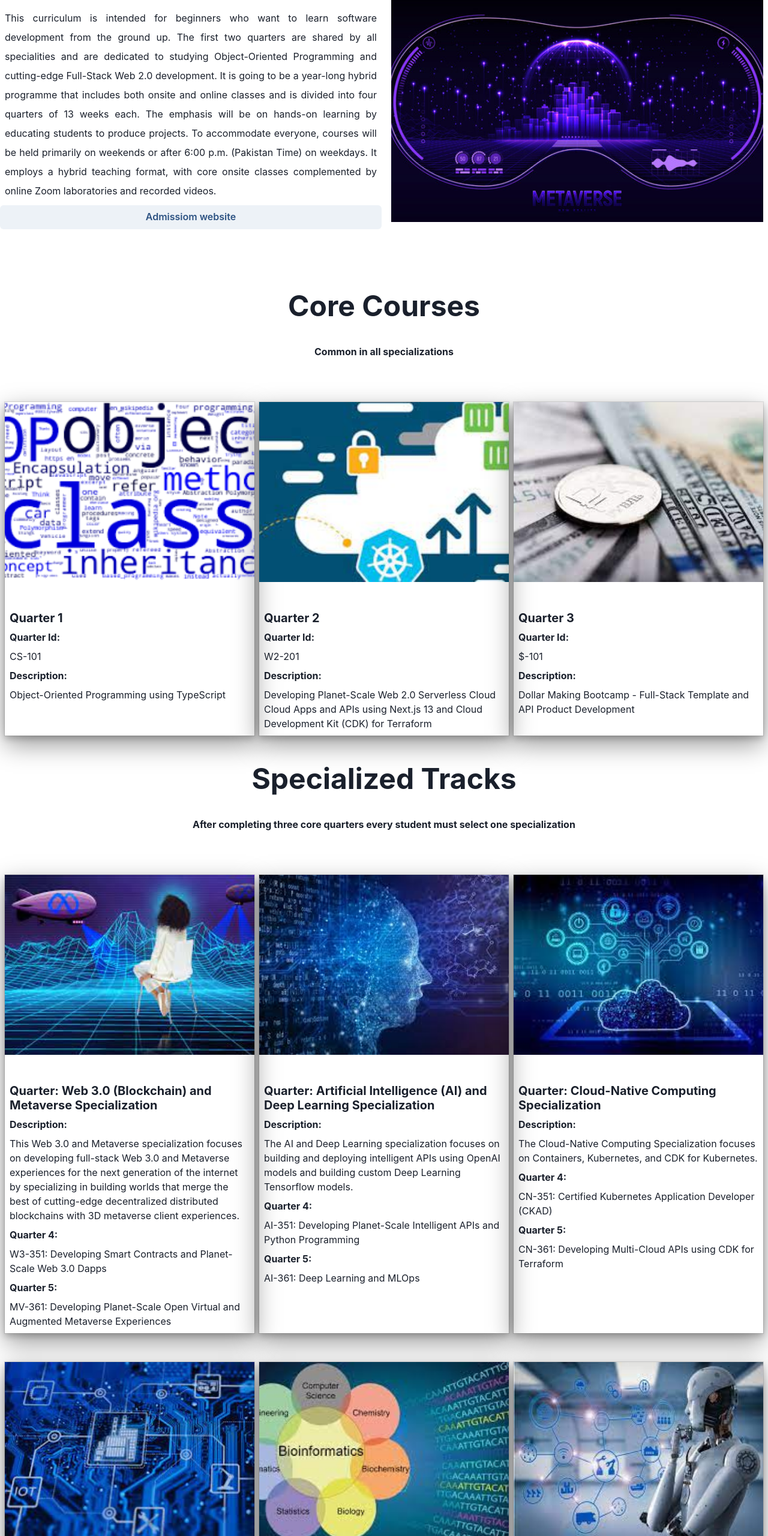
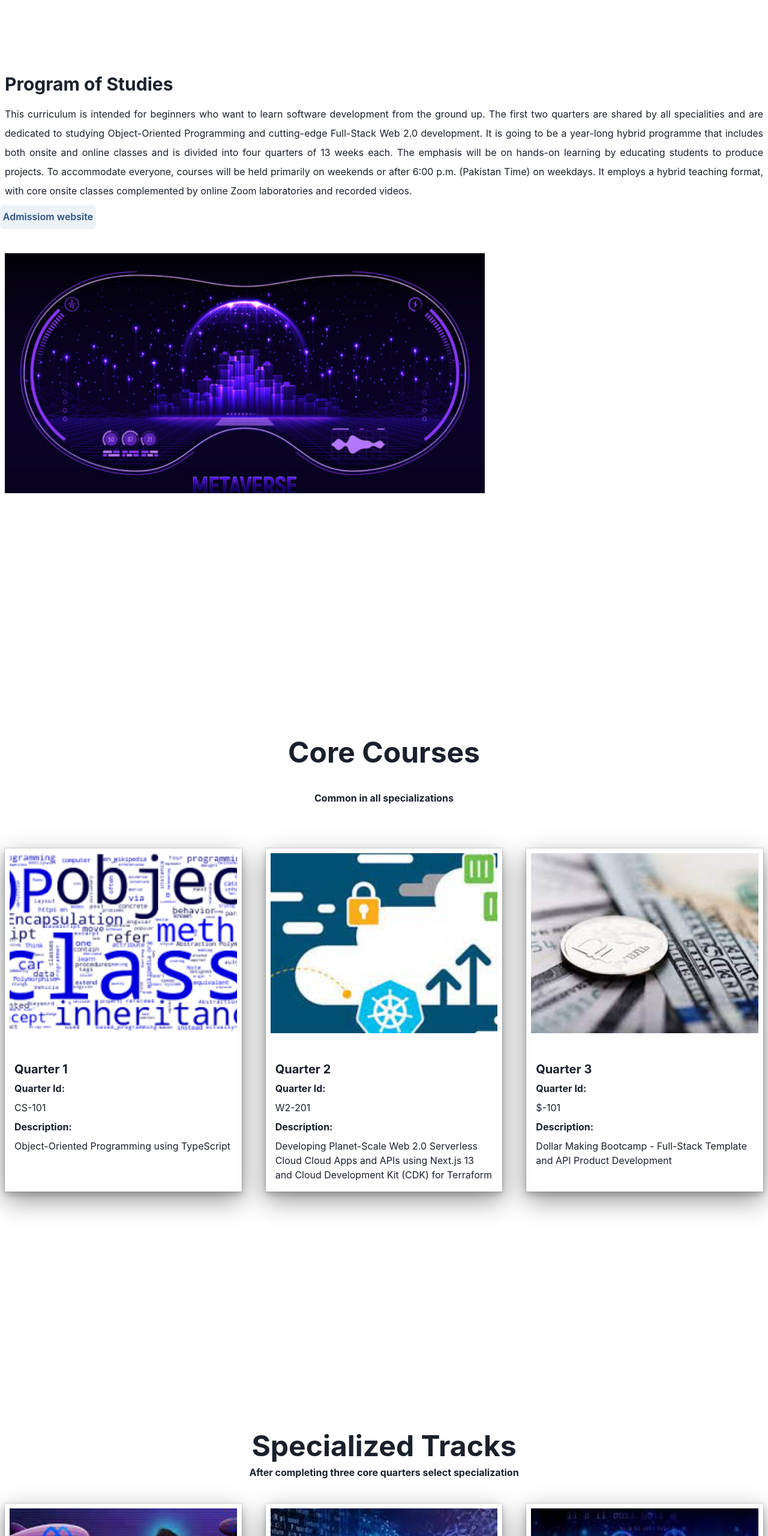
Before and after one commit to Moonamansoor06/panaverse, a Next.js app: page / in a window 1280 px wide. Shown: the part 206-2766 px from the top of the page at 60% size. Built offline with nearby package versions, Linux system fonts and the light colour scheme.

Commit message:
ui reponsive

```diff
--- a/components/coreCourses.tsx
+++ b/components/coreCourses.tsx
@@ -25,19 +25,17 @@ interface Data {
 export default function CoreCourse() {
   const { data }: Data = coreData;
   return (
-    <Box
-    height={{ base: "100%",sm:"100%",md:"full", lg: "full" }}
-    width={{ [312]:"100%", base: "100%",sm:"100%",md:"full", lg: "full" }}
-      padding="2"
-    marginTop="8"
-  >
-    <Stack  alignItems="center">
+    <Box id="core" marginTop={["2","2","20","20"]} marginBottom={["2","40","60"]}
+    height="auto" paddingTop={["2","40","40"]}
+    width={{ base: "100%",sm:"100%",md:"100%", lg: "100%" }}  >
+    <Stack  alignItems="center" ml="2"
+          mr="2">
     <Heading  size="2xl">Core Courses</Heading>
     <Text size="md" marginBlock="8" fontWeight="bold">
       Common in all specializations</Text>
     </Stack>
 
-   <SimpleGrid minChildWidth="64" gap={2} id="core">
+   <SimpleGrid minChildWidth={["64","72","96"]} gap="6" id="core">
       {data.map((d, i) => {
         return (
 
@@ -47,6 +45,9 @@ export default function CoreCourse() {
           key={i}
           height="auto"
           boxShadow="dark-lg"
+          p="2"
+          ml="2"
+          mr="2"
         >
 
                 <Image src={d.pic} alt=""
--- a/components/homeComponent.tsx
+++ b/components/homeComponent.tsx
@@ -7,9 +7,7 @@ import {
   Box,
   Heading,
   Text,
-  Card,
-  Flex,
-  Spacer,
+
 } from "@chakra-ui/react";
 import ImgRotator from "./imgRotator";
 import RouteButton from "./routeButton";
@@ -17,11 +15,11 @@ import RouteButton from "./routeButton";
 export default function HomeComponent() {
   //const router=useRouter()
   return (
-    <Box id="home" marginTop="20" marginBottom="24"
-    height={{ base: "100%",sm:"100%",md:"100%", lg: "100%" }}
+    <Box id="home" marginTop={["2","2","20","20"]} marginBottom={["2","40","60"]}
+    height="auto" paddingTop={["2","40","40"]}
     width={{ base: "100%",sm:"100%",md:"100%", lg: "100%" }} >
-      <SimpleGrid minChildWidth="64"  gap={2} id="special">
-        <GridItem  width={{  base: "100%",sm:"100%",md:"100%", lg: "100%" }}>
+      <SimpleGrid minChildWidth={["64","72","container.sm"]}    gap="6" id="special" >
+        <GridItem  >
           <Heading size="lg" p="2">
             Program of Studies
           </Heading>
@@ -39,7 +37,7 @@ export default function HomeComponent() {
             classes complemented by online Zoom laboratories and recorded
             videos.
           </Text>
-          <Stack display="flex" alignItems="right" justifyContent="right">
+          <Stack display="flex" alignSelf="center"  maxW="40">
             <RouteButton
               buttonName="Admissiom website"
               url="https://www.piaic.org/"
@@ -47,7 +45,7 @@ export default function HomeComponent() {
           </Stack>
         </GridItem>
 
-        <GridItem p="2" pt="4"  width={{ base: "100%",sm:"100%",md:"100%", lg: "100%" }}>
+        <GridItem p="2" pt="4" width="full">
           <ImgRotator />
         </GridItem>
       </SimpleGrid>
--- a/components/imgRotator.tsx
+++ b/components/imgRotator.tsx
@@ -31,7 +31,7 @@ export default function ImgRotator({ timerLength = 3000 } = {}) {
       src={slides[currIndex]}
       key={currIndex}
       alt=""
-      width={750}
+      width={800}
       height={400}
     />
   );
--- a/components/nav.tsx
+++ b/components/nav.tsx
@@ -29,9 +29,7 @@ export default function Nav() {
             <BreadcrumbLink href="#core ">Core Tracks</BreadcrumbLink>
           </BreadcrumbItem>
           <BreadcrumbItem>
-            <BreadcrumbLink href="#special ">
-              Specialized Tracks
-            </BreadcrumbLink>
+            <BreadcrumbLink href="#special ">Specialized Tracks</BreadcrumbLink>
           </BreadcrumbItem>
         </Breadcrumb>
       </Flex>
--- a/components/specializedTracks.tsx
+++ b/components/specializedTracks.tsx
@@ -25,19 +25,20 @@ interface SpecialData {
 export default function SpecializedTracks() {
   const { data }: SpecialData = spData;
   return (
-    <Box
-    height={{ base: "100%",sm:"100%",md:"full", lg: "full" }}
-    width={{ [312]:"100%", base: "100%",sm:"100%",md:"full", lg: "full" }}
-      padding="2"
-    marginTop="8"
-  >
-      <Stack display="flex" justifyContent="center" alignItems="center">
-    <Heading  size="2xl">Specialized Tracks</Heading>
-    <Text  alignContent="center" size="md" marginBlock="8" fontWeight="bold">
-      After completing three core quarters every student must
-      select one specialization</Text>
+    <Box  marginTop={["2","2","20","20"]} marginBottom={["2","40","60"]}
+    height="auto" paddingTop={["2","40","40"]}
+    width={{ base: "100%",sm:"100%",md:"100%", lg: "100%" }} >
+
+      <Stack display="flex" justifyContent="center" alignItems="center" ml="2"
+          mr="2">
+    <Heading  size="2xl"id="special">Specialized Tracks</Heading>
+    <Text display="flex"
+     justifyContent="center"
+     alignSelf="center"
+     alignContent="center" size="md"  fontWeight="bold">
+      After completing three core quarters select specialization</Text>
     </Stack>
-    <SimpleGrid minChildWidth={["64","72","96"]}   gap={2} id="special">
+    <SimpleGrid minChildWidth={["64","72","96"]}    gap="6" id="special">
       {data.map((d, i) => {
         return (
           <GridItem
@@ -45,6 +46,9 @@ export default function SpecializedTracks() {
             key={i}
             height="auto"
             boxShadow="dark-lg"
+            p="2"
+            ml="2"
+          mr="2"
           >
             <Image
               src={d.pic}
```
Also changed, not shown: pages/index.tsx (line endings or trailing spaces).
